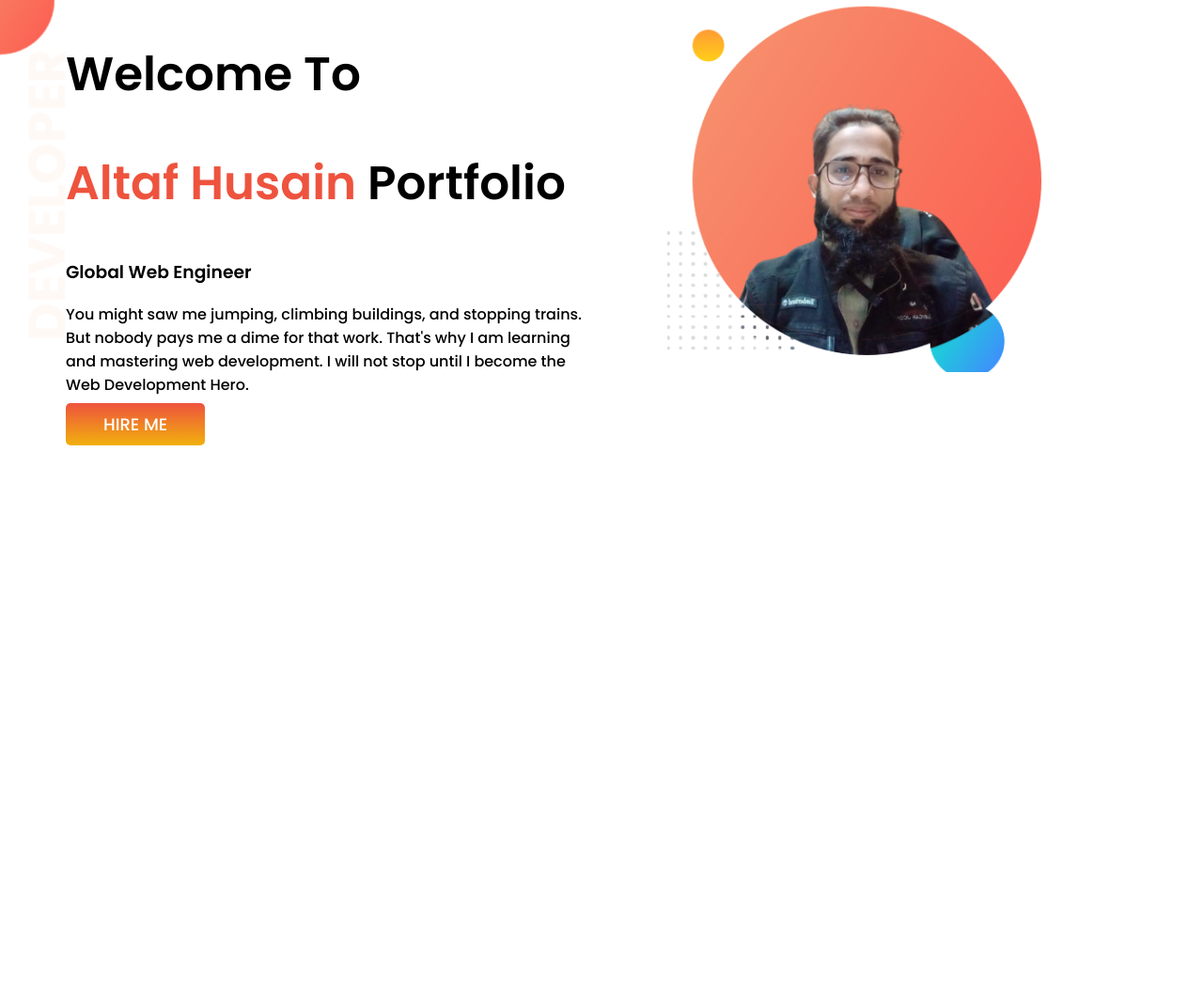
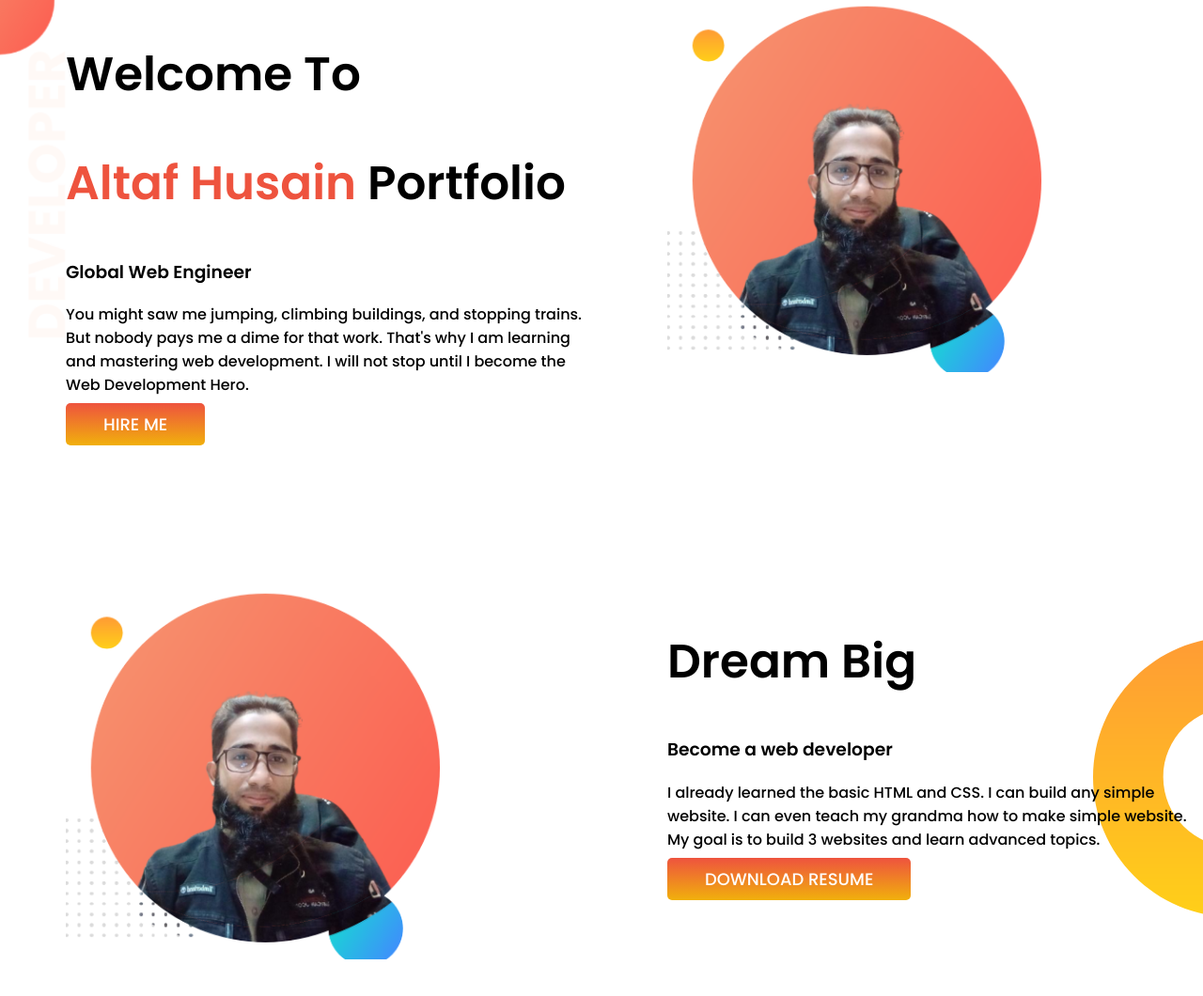
Before and after one commit to AltafHusain22/Altaf-Portfolio, a plain HTML site: page index.html in a window 1280 px wide. Shown: the whole page at 94% size. Before the commit the page ends 800 px from the top, so only its background shows below. Drawn offline with Linux system fonts and the light colour scheme.

Commit message:
section two completed

```diff
--- a/index.html
+++ b/index.html
@@ -1,5 +1,6 @@
 <!DOCTYPE html>
 <html lang="en">
+
 <head>
     <meta charset="UTF-8">
     <meta http-equiv="X-UA-Compatible" content="IE=edge">
@@ -10,21 +11,41 @@
     <link href="https://fonts.googleapis.com/css2?family=Poppins:wght@500;600&display=swap" rel="stylesheet">
     <link rel="stylesheet" href="style.css">
 </head>
+
 <body>
-<section class="corner-dot-image">
-        <div class=" hero-part ">
+
+    <!---Hero part-->
+    <section class="corner-dot-image">
+        <div class=" half-part ">
             <h1>Welcome To</h1>
             <h1><span class="color-text">Altaf Husain</span> Portfolio</h1>
             <h3>Global Web Engineer </h3>
-            <p>You might saw me jumping, climbing buildings, and stopping trains. But nobody pays me a dime for that work.
+            <p>You might saw me jumping, climbing buildings, and stopping trains. But nobody pays me a dime for that
+                work.
                 That's why I
                 am learning and mastering web development. I will not stop until I become the Web Development Hero.</p>
             <a href="#">HIRE ME</a>
         </div>
-        <div class="hero-part">
+        <div class="half-part">
             <img src="images/altaf.png" alt="">
         </div>
-</section>
+    </section>
+
+<!---Dream Big part-->
+    <section class="Dream-big">
+        <div class="half-part">
+            <img class="left" src="images/altaf.png" alt="">
+        </div>
+        <div class="half-part ">
+            <h1>Dream Big</h1>
+            <h3>Become a web developer</h3>
+            <p>I already learned the basic HTML and CSS. I can build any simple website. I can even teach my grandma how to make simple
+            website. My goal is to build 3 websites and learn advanced topics.</p>
+            <a href="#">DOWNLOAD RESUME</a>
+
+        </div>
+    </section>
 
 </body>
+
 </html>
--- a/style.css
+++ b/style.css
@@ -2,7 +2,14 @@ body {
     font-family: 'Poppins', sans-serif;
     margin: 0;
     padding: 0;
+}
 
+
+/*hero section*/
+
+section {
+    display: flex;
+    margin-bottom: 160px;
 }
 
 h1 {
@@ -13,11 +20,7 @@ h1 {
     color: #ee533e
 }
 
-section {
-    display: flex;
-}
-
-.hero-part {
+.half-part {
     width: 50%;
     padding-left: 70px;
 }
@@ -39,3 +42,12 @@ a {
     background-image: url(images/top-banner.png);
     background-repeat: no-repeat;
 }
+
+/*Dream big*/
+.Dream-big {
+    background-image: url(images/dream-bg.png);
+    background-repeat: no-repeat;
+    background-position: right;
+
+
+}
```
